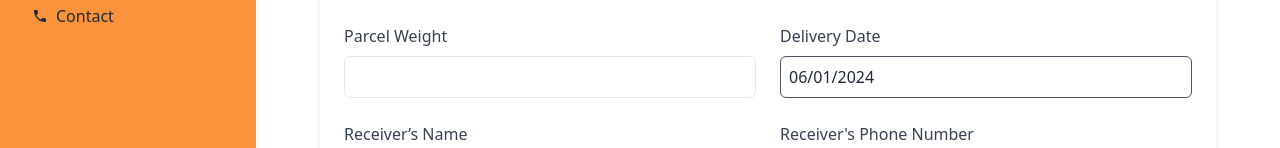
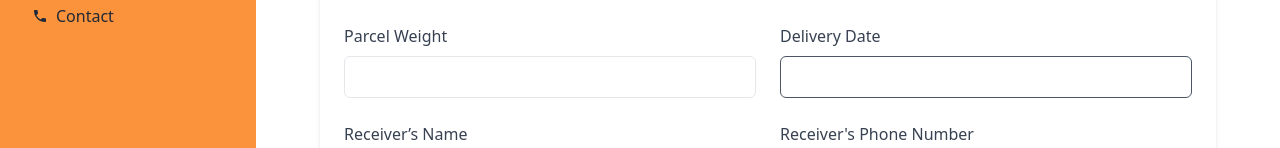
Before and after one commit to TASHDIK-29/ShopNinja-Client, a React (Vite) app: page /dashboard/update/1 in a window 1280 px wide. Shown: the part 244-392 px from the top of the page. Built offline with nearby package versions, Linux system fonts and the light colour scheme; no server answers.

Commit message:
successfully updated parcel while status is pending

```diff
--- a/src/components/forms/ParcelUpdateForm.jsx
+++ b/src/components/forms/ParcelUpdateForm.jsx
@@ -3,18 +3,23 @@ import useAuth from "../../hooks/useAuth";
 import DatePicker from "react-datepicker";
 
 import "react-datepicker/dist/react-datepicker.css";
+import useAxiosSecure from "../../hooks/useAxiosSecure";
+import Swal from "sweetalert2";
 
 
-const ParcelUpdateForm = ({parcel, setUpdateParcel}) => {
+const ParcelUpdateForm = ({ parcel, setUpdateParcel, id }) => {
+
+    const axiosSecure = useAxiosSecure();
 
     const { user } = useAuth();
 
-    const [startDate, setStartDate] = useState(new Date());
+    const [startDate, setStartDate] = useState(parcel?.deliveryDate);
+
 
     const [weight, setWeight] = useState(parcel?.parcelWeight);
     const [price, setPrice] = useState(parcel?.price);
 
-    useEffect( () =>{
+    useEffect(() => {
 
         if (weight === 0) {
             setPrice(0);
@@ -48,8 +53,9 @@ const ParcelUpdateForm = ({parcel, setUpdateParcel}) => {
         const latitude = parseFloat(form.latitude.value);
         const longitude = parseFloat(form.longitude.value);
 
+        console.log('startDate', startDate);
 
-        const parcel = {
+        const updatedParcel = {
             userName,
             email,
             userPhone,
@@ -66,10 +72,28 @@ const ParcelUpdateForm = ({parcel, setUpdateParcel}) => {
             status: 'pending'
         }
 
-        console.log(parcel);
+        console.log(updatedParcel);
 
-        setUpdateParcel(parcel);
+        // setUpdateParcel(updatedParcel);
 
+        // Update
+
+        if (parcelWeight > 0) {
+            axiosSecure.patch(`/parcels/${id}`, updatedParcel)
+                .then(res => {
+                    console.log(res.data);
+
+                    if (res.data.modifiedCount) {
+                        Swal.fire({
+                            position: "top-center",
+                            icon: "success",
+                            title: "Parcel updated successfully. Please wait for admin approval",
+                            showConfirmButton: false,
+                            timer: 2000
+                        });
+                    }
+                })
+        }
 
 
     }
@@ -79,7 +103,7 @@ const ParcelUpdateForm = ({parcel, setUpdateParcel}) => {
         setWeight(parseFloat(e.target.value))
 
     }
-    console.log('weight = ',weight, 'price = ',price);
+    console.log('weight = ', weight, 'price = ', price);
 
 
 
@@ -148,7 +172,10 @@ const ParcelUpdateForm = ({parcel, setUpdateParcel}) => {
                             type="text"
                             className="block w-full px-4 py-2 mt-2 text-gray-700 bg-white border border-gray-200 rounded-md   dark:border-gray-600 focus:border-blue-400 focus:ring-blue-300 focus:ring-opacity-40 dark:focus:border-blue-300 focus:outline-none focus:ring"
                         /> */}
-                        <DatePicker name="deliveryDate" className="p-2 w-full rounded-md border border-gray-600 focus:border-blue-400 focus:ring-blue-300 focus:ring-opacity-40 dark:focus:border-blue-300 focus:outline-none focus:ring" selected={parcel?.deliveryDate ? parcel?.deliveryDate : startDate} onChange={(date) => setStartDate(date)} />
+                        <DatePicker name="deliveryDate" className="p-2 w-full rounded-md border border-gray-600 focus:border-blue-400 focus:ring-blue-300 focus:ring-opacity-40 dark:focus:border-blue-300 focus:outline-none focus:ring"
+                        // defaultValue={parcel?.deliveryDate}
+                        selected={startDate}
+                        onChange={(date) => setStartDate(date)} />
                     </div>
 
                     <div>
--- a/src/pages/Dashboard/user/UpdateParcel.jsx
+++ b/src/pages/Dashboard/user/UpdateParcel.jsx
@@ -2,7 +2,8 @@ import { useQuery } from "@tanstack/react-query";
 import { useParams } from "react-router-dom";
 import useAxiosSecure from "../../../hooks/useAxiosSecure";
 import ParcelUpdateForm from "../../../components/forms/ParcelUpdateForm";
-import { useState } from "react";
+import { useEffect, useState } from "react";
+import Swal from "sweetalert2";
 
 const UpdateParcel = () => {
 
@@ -24,10 +25,31 @@ const UpdateParcel = () => {
 
     console.log('single : ',parcel);
 
+
+    // Update parcel data
+    // useEffect(() => {
+    //     if (parcel.parcelWeight > 0) {
+    //         axiosSecure.patch(`/parcels/${id}`, updateParcel)
+    //             .then(res => {
+    //                 console.log(res.data);
+
+    //                 if (res.data.modifiedCount) {
+    //                     Swal.fire({
+    //                         position: "top-center",
+    //                         icon: "success",
+    //                         title: "Parcel updated successfully. Please wait for admin approval",
+    //                         showConfirmButton: false,
+    //                         timer: 1500
+    //                     });
+    //                 }
+    //             })
+    //     }
+    // }, [updateParcel])
+
     return (
         <div>
             update now
-            <ParcelUpdateForm parcel={parcel} setUpdateParcel={setUpdateParcel}></ParcelUpdateForm>
+            <ParcelUpdateForm parcel={parcel} setUpdateParcel={setUpdateParcel} id={id}></ParcelUpdateForm>
         </div>
     );
 };
```
